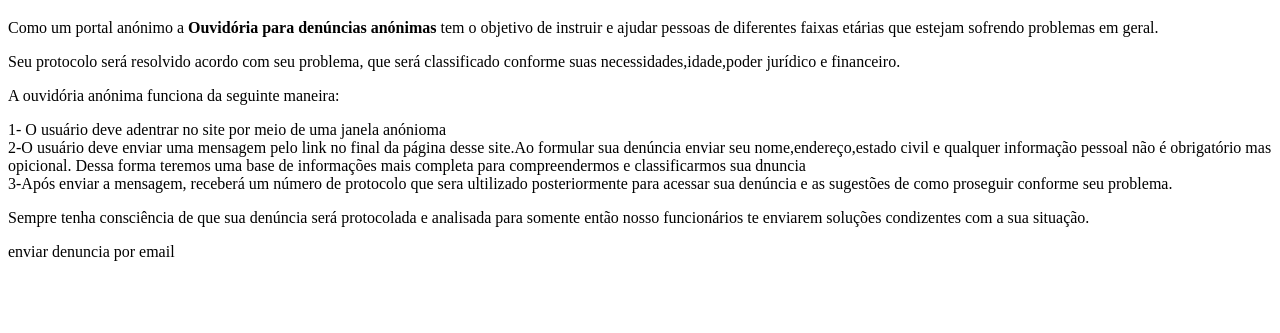
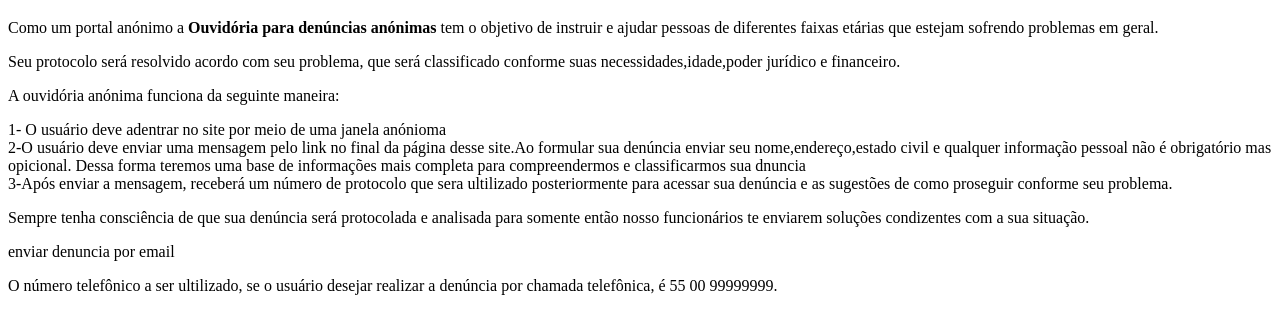
Before and after one commit to gineste21/meu-site, a plain HTML site: page index.html in a window 1280 px wide. Shown: the part 61-394 px from the top of the page. Drawn offline with Linux system fonts and the light colour scheme.

Commit message:
Update index.html

```diff
--- a/index.html
+++ b/index.html
@@ -19,3 +19,5 @@
 <p>
 	enviar denuncia por email
 </p>
+
+<p>O número telefônico a ser ultilizado, se o usuário desejar realizar a denúncia por chamada telefônica, é 55 00 99999999.</p>
```
